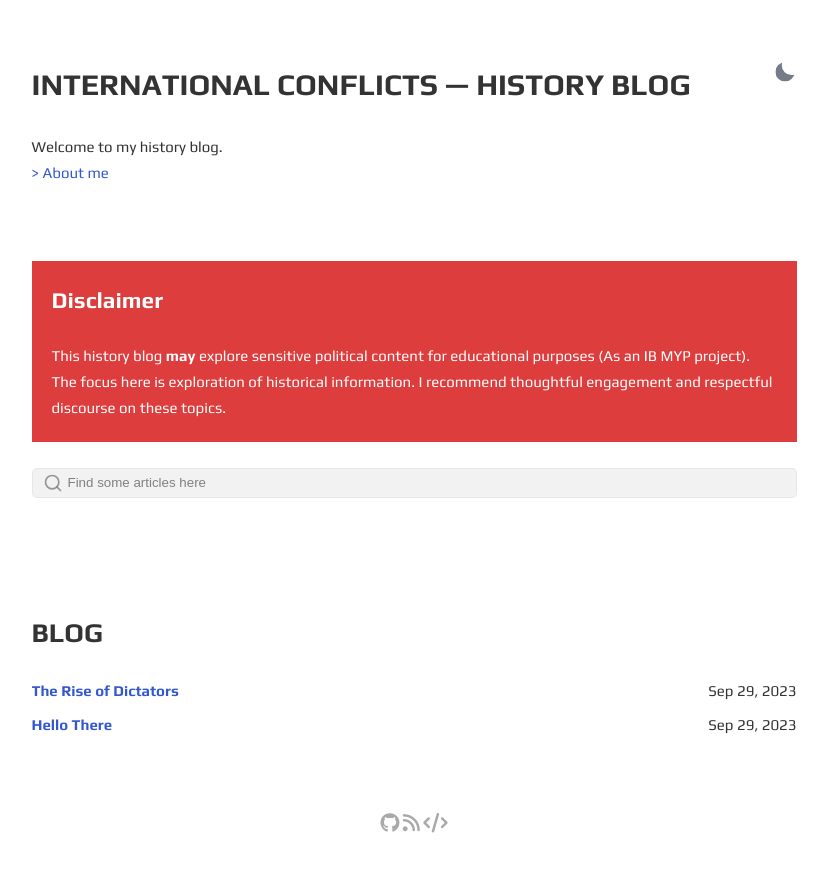
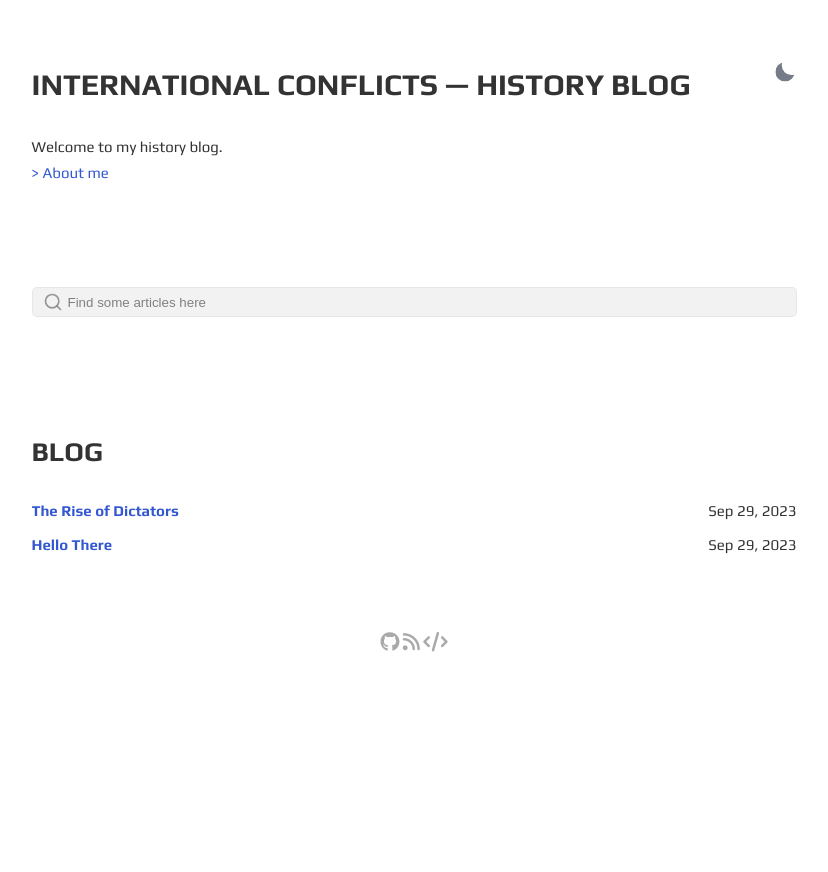
Before and after one commit to ceromogo/history-blog, a Jekyll site: the page built from index.html, in a window 1280 px wide. Shown: the top 872 px of the page, without its empty margins (226-1054 px from the left). Built offline with Jekyll 4.4.1, drawn with Linux system fonts in a browser that asks for light colours.

Commit message:
modified:   index.html

```diff
--- a/index.html
+++ b/index.html
@@ -17,10 +17,7 @@ layout: default
         </p>
     </div>
 
-    <div style="background-color: #dd3d3d; color: white; padding: 20px;">
-        <h3 style="font-size: 1.5rem;">Disclaimer</h3>
-        <p>This history blog <b>may</b> explore sensitive political content for educational purposes (As an IB MYP project). The focus here is exploration of historical information. I recommend thoughtful engagement and respectful discourse on these topics.</p>
-    </div>
+
     <br/>
 
 
```
